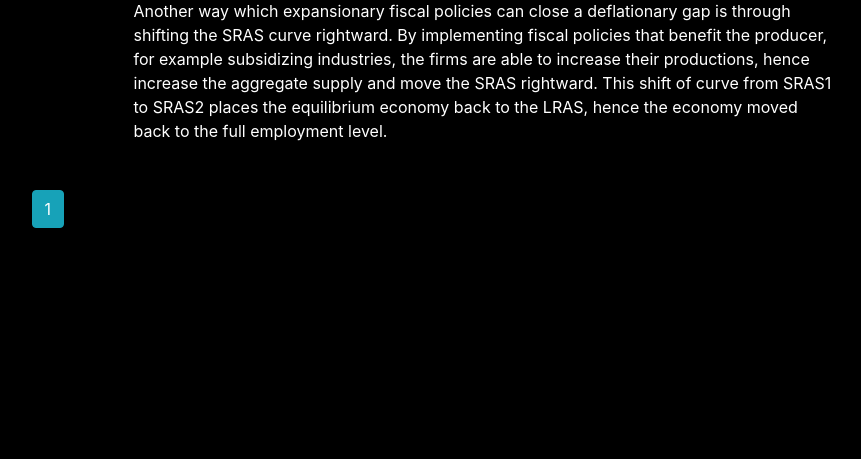
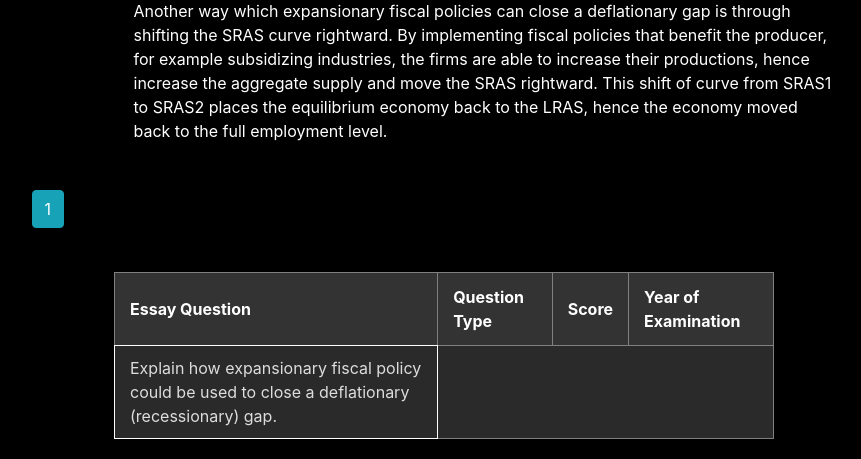
Before and after one commit to BensonChiang0605/Tutoring_website_code, a Flask app: a page that uses main/templates/user_posts.html in a window 1280 px wide. Shown: the part 895-1354 px from the top of the page, without its empty margins (196-1057 px from the left). Before the commit the page ends 1123 px from the top, so only its background shows below. Run offline with Flask 3, Linux system fonts and the light colour scheme; some libraries are stand-ins or nearby versions.

Commit message:
pushing db changes

```diff
--- a/main/posts/forms.py
+++ b/main/posts/forms.py
@@ -1,5 +1,5 @@
 from flask_wtf import FlaskForm
-from wtforms import StringField, SubmitField, TextAreaField, MultipleFileField
+from wtforms import StringField, SubmitField, TextAreaField, MultipleFileField, SelectField
 from wtforms.validators import DataRequired, ValidationError
 from flask_wtf.file import FileField, FileAllowed, FileRequired
 
@@ -47,6 +47,10 @@ class PostForm(FlaskForm):
 
 class ScanImageForm(FlaskForm):
     prompt = TextAreaField('Enter the essay question', validators=[DataRequired()])
+    # question_type = SelectField('Select question type',
+    #     choices=[('part_a', 'Part A'), ('part_b', 'Part B')],
+    #     validators=[DataRequired()]
+    # )
     picture = MultipleFileField('Wrote your essay on paper? Upload the jpg or png images of your written essay:',
                                 validators=[FileAllowed(['jpg', 'png']), validate_either_or])
     essay_response = TextAreaField('Enter the essay response', validators=[validate_either_or])
--- a/main/posts/routes.py
+++ b/main/posts/routes.py
@@ -65,6 +65,7 @@ def submit_essay():
     form = ScanImageForm()
     if form.validate_on_submit():
         scanned_texts = []  # Store scanned texts for all uploaded files
+        # question_type = form.question_type.data         #CONTINUE WORKING HERE
         if is_empty_field(form.picture.data):
             spell_checked_essay = form.essay_response.data
 
@@ -80,8 +81,7 @@ def submit_essay():
 
         # load grammar feedback to of this post into the this post model
         explanation = explanation_feedback(spell_checked_essay, form.prompt)
-        post = Post(title=f"{current_user.username} response to '{form.prompt.data}'",\
-                    content=spell_checked_essay, author=current_user, grammar_feedback=gpt_grammar_feedback(spell_checked_essay),\
+        post = Post(title=form.prompt.data,content=spell_checked_essay, author=current_user, grammar_feedback=gpt_grammar_feedback(spell_checked_essay),\
                     econ_feedback=def_feedback(spell_checked_essay, form.prompt) + explanation + diagram_feedback(extract_table_from_explanation_feedback(explanation), form.prompt) + example_feedback(spell_checked_essay)) # plus other section feedbacks, add later
         db.session.add(post)
         db.session.commit()
--- a/main/templates/submit_essay.html
+++ b/main/templates/submit_essay.html
@@ -44,7 +44,6 @@
                     {% endif %}
                 </div>
 
-
             </fieldset>
             <div class="form-group">
                 {{ form.submit(class="btn btn-outline-info", style="background-color: #555555; color: #ffffff;") }}
--- a/main/templates/user_posts.html
+++ b/main/templates/user_posts.html
@@ -14,6 +14,21 @@
           </div>
         </article>
     {% endfor %}
+
+    <table border="1">
+    <!-- Table Header -->
+    <tr>
+        <th>Essay Question</th>
+        <th>Question Type</th>
+        <th>Score</th>
+        <th>Year of Examination</th>
+    </tr>
+    {% for post in posts.items %}
+        <tr>
+            <td>{{post.title}}</td>
+        </tr>
+    {% endfor %}
+
     {% for page_num in posts.iter_pages(left_edge=1, right_edge=1, left_current=1, right_current=2) %}
         {% if page_num %}
             {% if posts.page == page_num %}
```
Also changed, not shown: instance/site.db.
